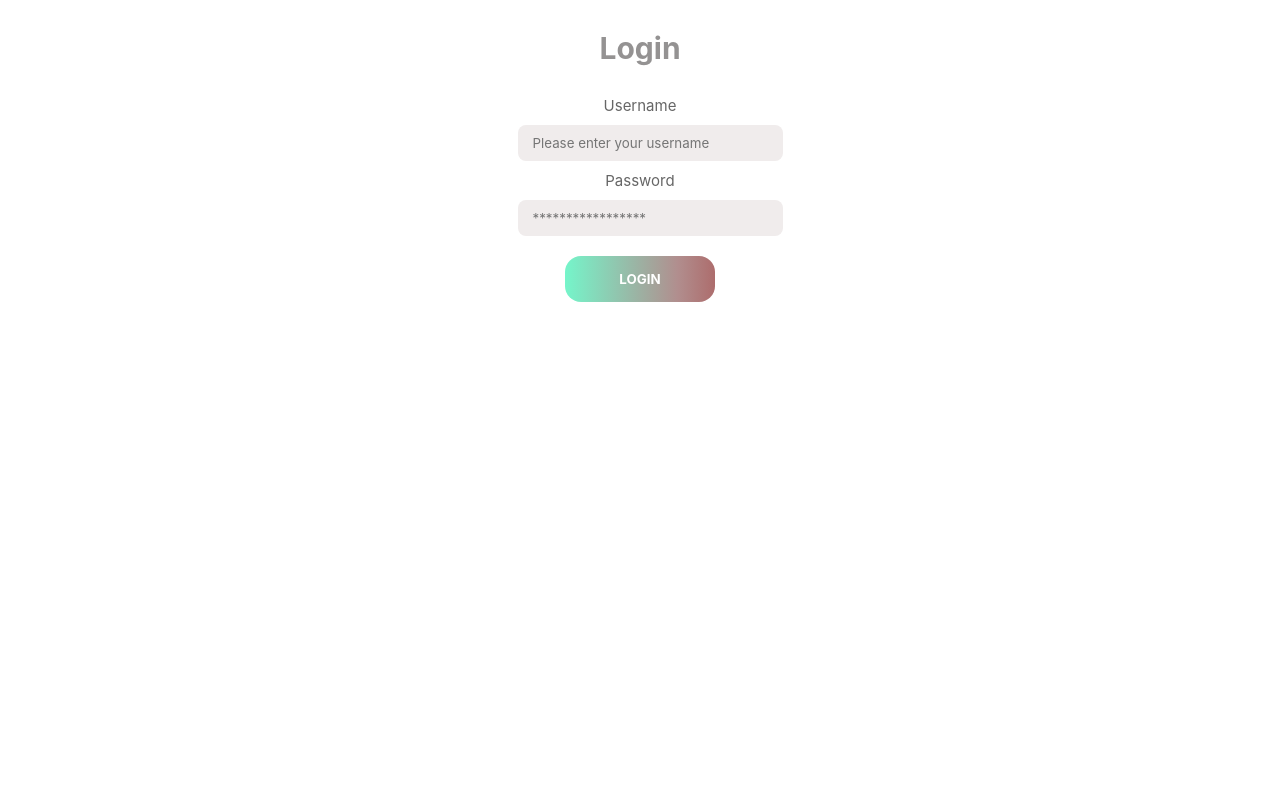
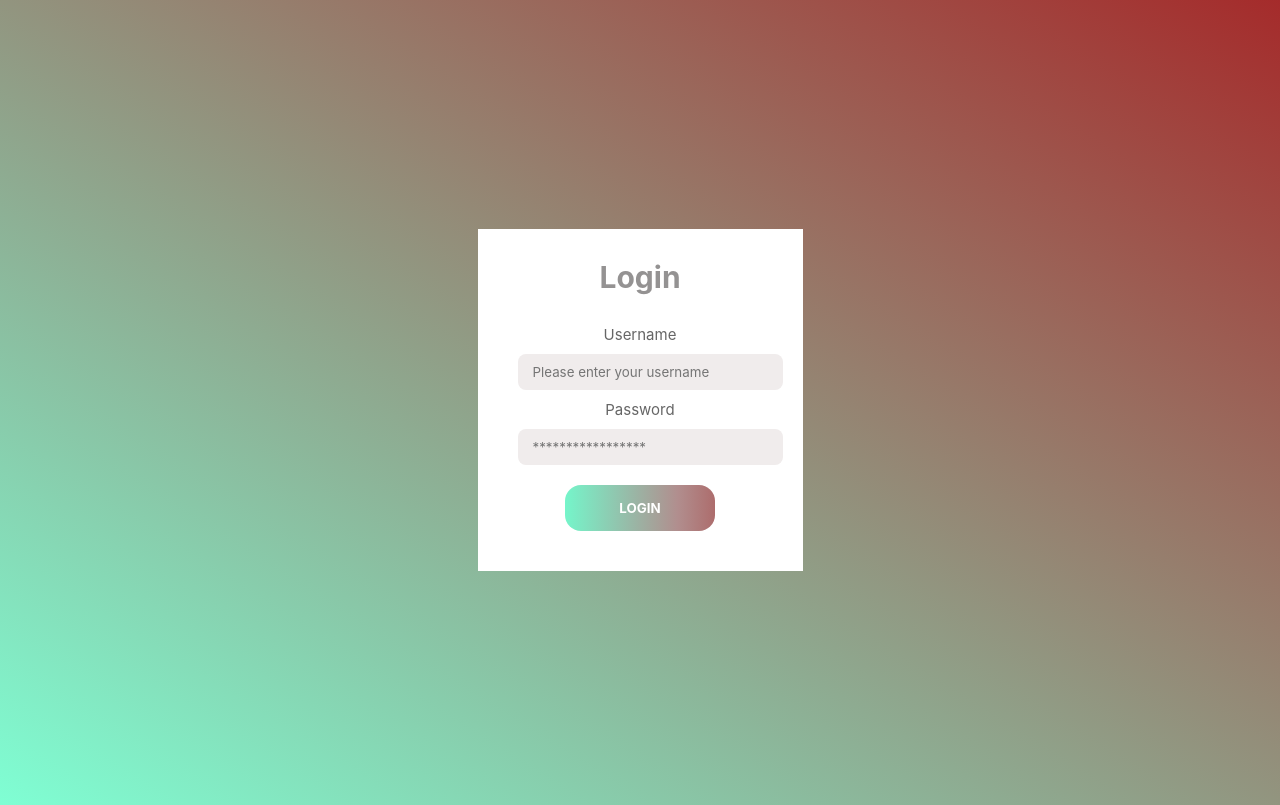
Before and after one commit to justkenpham/sentiment-analysis, a React (Create React App) app in the folder client/: page /login in a window 1280 px wide. Built offline with nearby package versions, Linux system fonts and the light colour scheme.

Commit message:
Update LoginForm.css

```diff
--- a/client/src/app/components/LoginForm.css
+++ b/client/src/app/components/LoginForm.css
@@ -14,8 +14,8 @@ input, button{
     /* height: 100vh;
     display: flex;
     align-items: center;
-    justify-content: center; */
-    /* background-image: linear-gradient(to top right, #7FFFD4, #A52A2A); */
+    justify-content: center;
+    background-image: linear-gradient(to top right, #7FFFD4, #A52A2A); */
 }
 
     /* background-image: linear-gradient(to top right, #7FFFD4, #A52A2A); */
@@ -24,7 +24,7 @@ input, button{
 form{
     display: block;
     position: relative;
-    /* height: 100vh; */
+    height: 100vh;
     display: flex;
     align-items: center;
     justify-content: center;
@@ -38,7 +38,7 @@ form::after{
     right: -5px;
     bottom: -5px;
     z-index: 1;
-    /* background-image: linear-gradient(to top right, #7FFFD4, #A52A2A); */
+    background-image: linear-gradient(to top right, #7FFFD4, #A52A2A);
     background-color: white;
     border-radius: 5px;
 }
```
